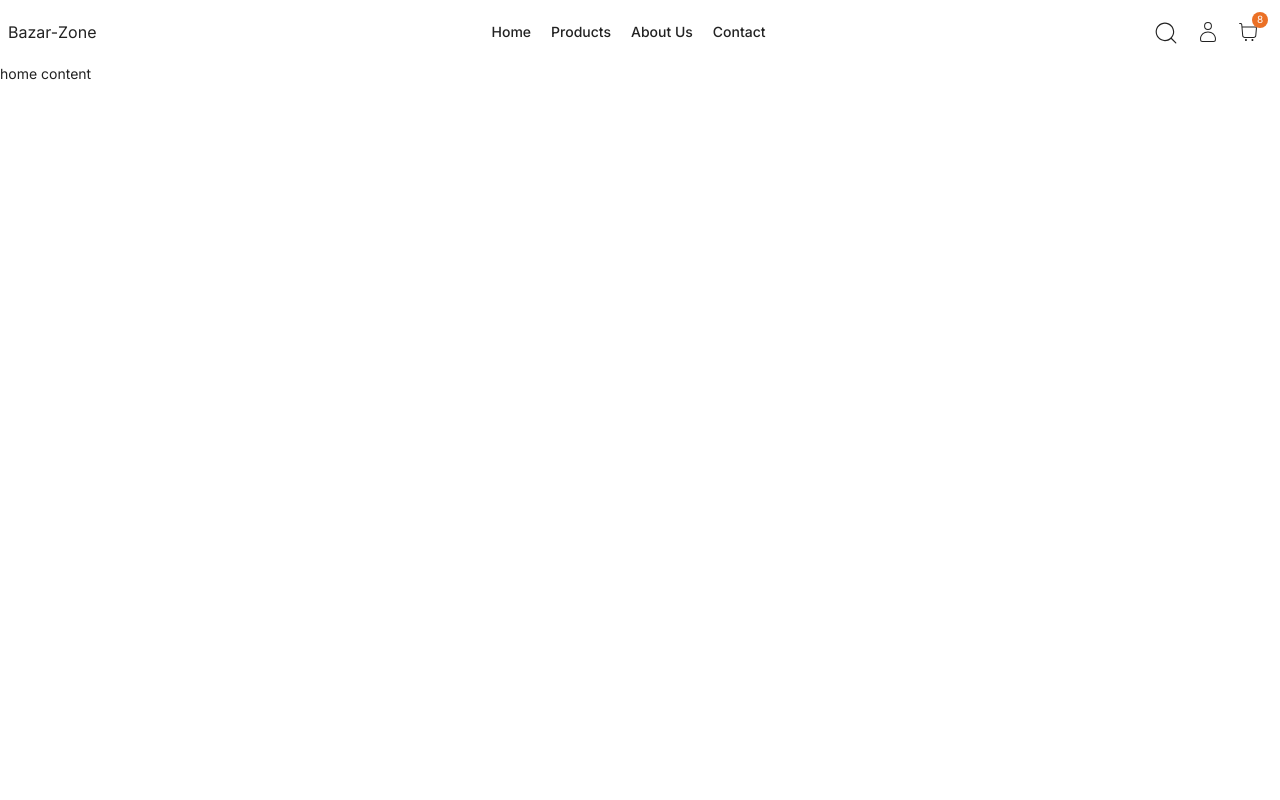
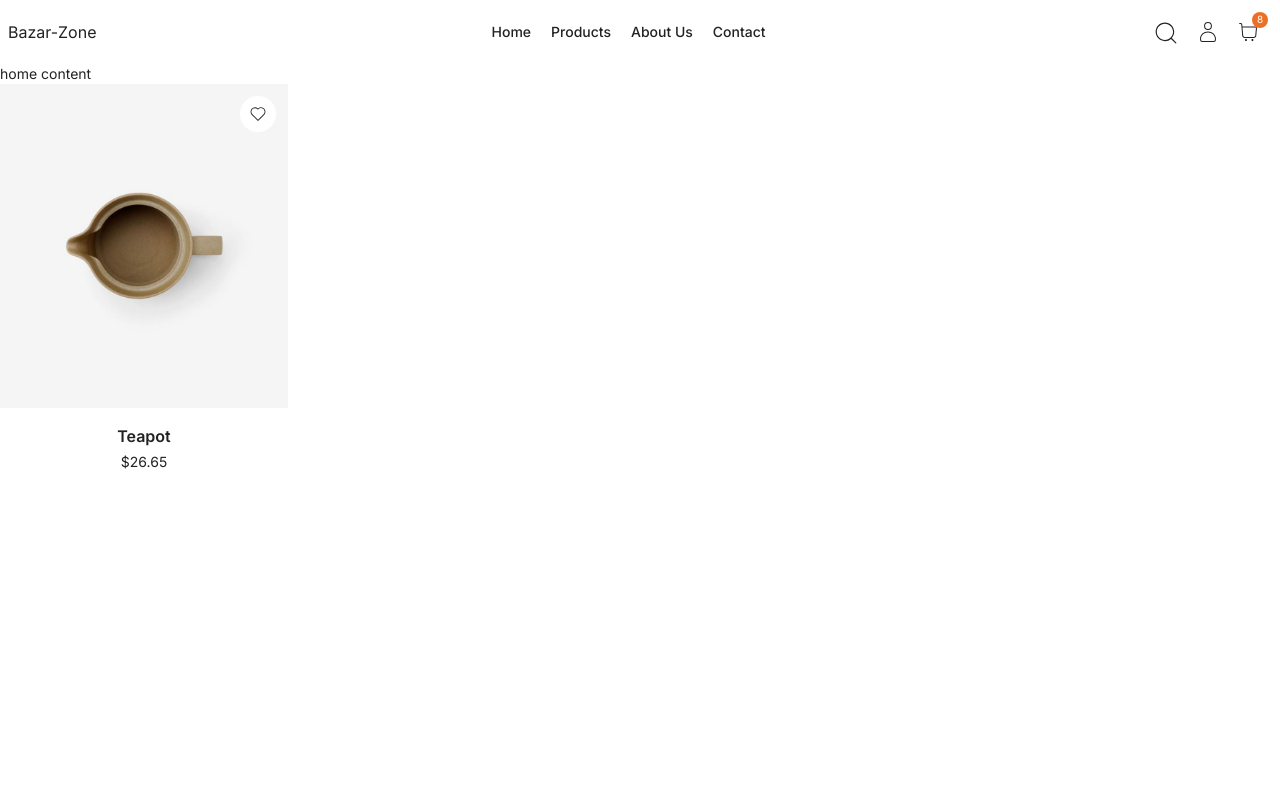
Before and after one commit to avideb24/bazar-zone, a Next.js app: page / in a window 1280 px wide. Shown: the top 800 px of the page. Built offline with nearby package versions, Linux system fonts and the light colour scheme.

Commit message:
card added

```diff
--- a/src/app/page.jsx
+++ b/src/app/page.jsx
@@ -1,9 +1,11 @@
+import Card from '@/components/shared/Card/Card';
 import React from 'react';
 
 const Homepage = () => {
     return (
         <main className=''>
             home content
+            <Card />
         </main>
     );
 };
--- /dev/null
+++ b/src/components/shared/Card/Card.jsx
@@ -0,0 +1,30 @@
+import React from 'react';
+import teapotImg from '../../../../public/images/products/teapot.jpg';
+import Image from 'next/image';
+import Link from 'next/link';
+import { CiHeart } from "react-icons/ci";
+
+const Card = () => {
+    return (
+        <div className='max-w-72 group'>
+            <div className='max-h-80 relative'>
+                <Image src={teapotImg} className='w-full h-full object-cover ' alt='product image' />
+                {/* favourite btn */}
+                <button className='absolute right-3 top-3 text-xl bg-white px-2 py-2 rounded-full hover:bg-secondary hover:text-white duration-200'>
+                    <CiHeart />
+                </button>
+                {/* add to cart btn */}
+                <button className='absolute left-0 -bottom-5 bg-secondary text-white text-center font-semibold py-3 w-full uppercase opacity-0 group-hover:opacity-100 group-hover:bottom-0 hover:bg-primary duration-200'>+ add to cart</button>
+            </div>
+            {/* title & price */}
+            <div className='flex flex-col items-center py-5'>
+                <Link href={'/'}>
+                    <h2 className='text-base font-semibold mb-1 hover:text-primary duration-150'>Teapot</h2>
+                </Link>
+                <p>$26.65</p>
+            </div>
+        </div>
+    );
+};
+
+export default Card;
```
Also changed, not shown: public/images/products/teapot.jpg (added).
